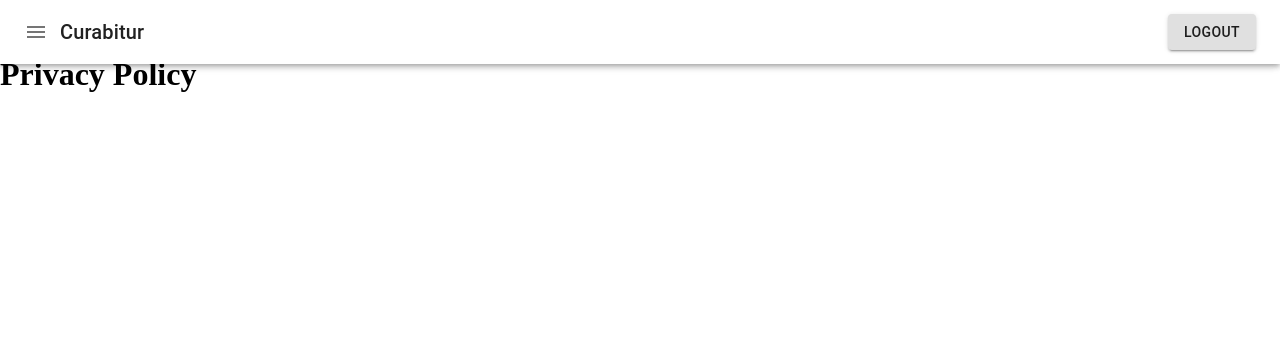
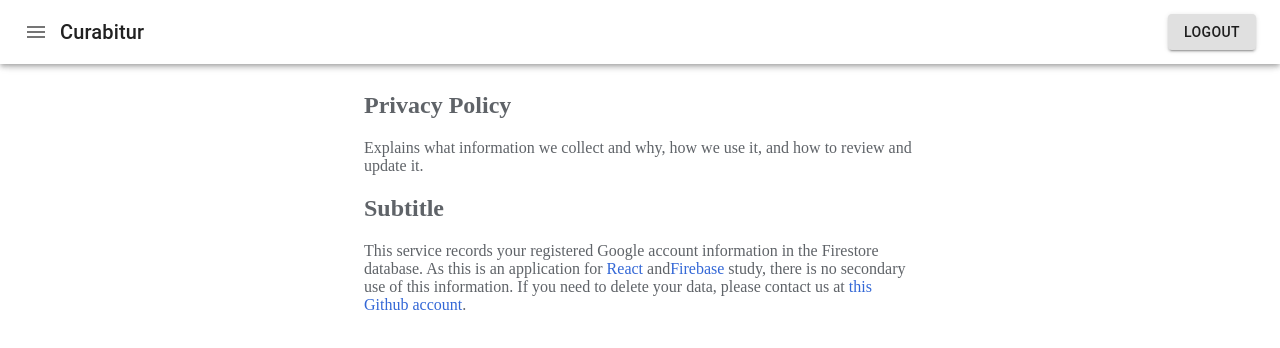
Before and after one commit to posaune0423/next-firebase-chatapp, a Next.js app: page /policy in a window 1280 px wide. Shown: the top 348 px of the page. Built offline with nearby package versions, Linux system fonts and the light colour scheme; no server answers.

Commit message:
fix: fix privacy policy page

```diff
--- a/src/pages/policy.tsx
+++ b/src/pages/policy.tsx
@@ -1,21 +1,37 @@
 import Head from 'next/head'
 import { useContext } from 'react'
 import { AuthContext } from '../components/Auth'
-// import { FirebaseProvider } from '../components/Firebase'
-// import ChatRoom from '../components/ChatRoom'
 // import { LogIn } from '../components/Buttons'
+import Container from '@material-ui/core/Container'
 import Header from '../components/Header'
+import privacyStyles from '../styles/components/privacy.module.css'
 
 export default function Home(): JSX.Element {
-  const { currentUser } = useContext(AuthContext)
+  // const { currentUser } = useContext(AuthContext)
 
   return (
-    <div style={{ marginTop: '56px' }}>
+    <div className={privacyStyles.root}>
       <Head>
         <title>Curabitur | Privacy Policy</title>
       </Head>
       <Header />
-      <h1>Privacy Policy</h1>
+      <div className={privacyStyles.body}>
+        <Container maxWidth="sm" className={privacyStyles.container}>
+          <h2>Privacy Policy</h2>
+          <p>
+            Explains what information we collect and why, how we use it, and how to review and
+            update it.
+          </p>
+          <h2>Subtitle</h2>
+          <p>
+            This service records your registered Google account information in the Firestore
+            database. As this is an application for <a href="https://reactjs.org/">React</a> and
+            <a href="https://firebase.google.com/docs/firestore">Firebase </a>
+            study, there is no secondary use of this information. If you need to delete your data,
+            please contact us at <a href="https://github.com/posaune0423">this Github account</a>.
+          </p>
+        </Container>
+      </div>
     </div>
   )
 }
--- /dev/null
+++ b/src/styles/components/privacy.module.css
@@ -0,0 +1,17 @@
+.root {
+  color: #5f6368;
+  margin-top: 56px;
+}
+
+.root a {
+  text-decoration: none;
+  color: #3367d6;
+}
+
+.container {
+  width: 94%;
+}
+
+.body {
+  padding-top: 1rem;
+}
```
